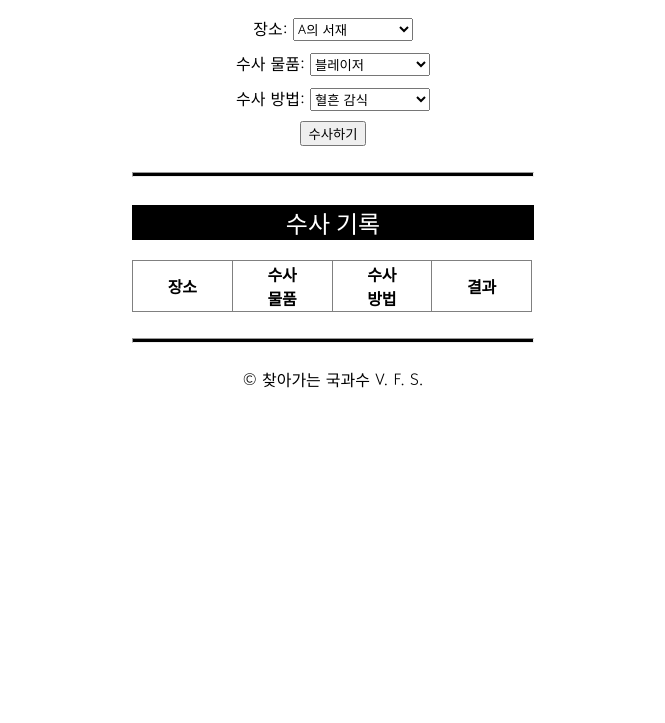
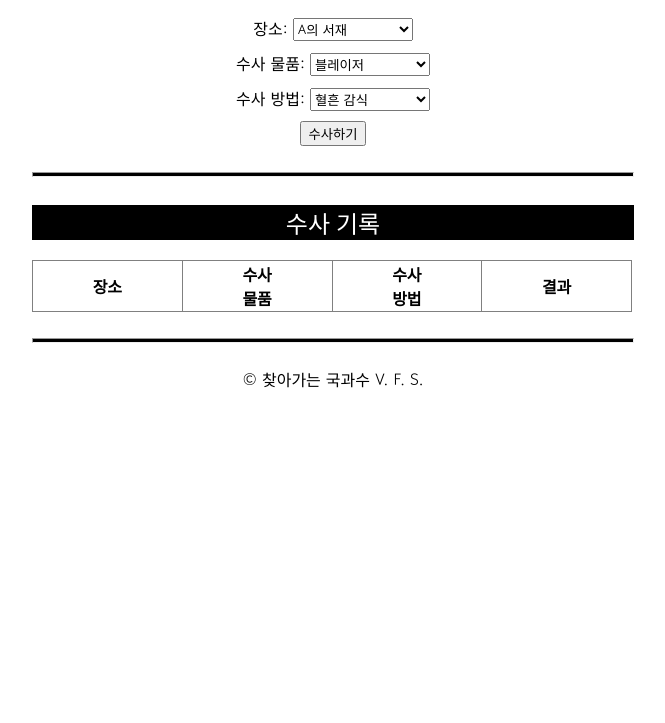
Before and after one commit to mandoorice/vfc, a plain HTML site: page index.html in a window 1280 px wide. Shown: the part 77-800 px from the top of the page, without its empty margins (307-972 px from the left). Drawn offline with Linux system fonts and the light colour scheme; a web font is replaced by a local one.

Commit message:
Add files via upload

```diff
--- a/styles.css
+++ b/styles.css
@@ -27,7 +27,7 @@
 
 table {
     border-collapse: collapse;
-    width: 400px;
+    width: 600px;
 }
 
 table td {
@@ -62,7 +62,7 @@ table td input {
 
 hr {
 
-    width : 400px;
+    width : 600px;
     height : 3px;
     background-color : black;
 
```
